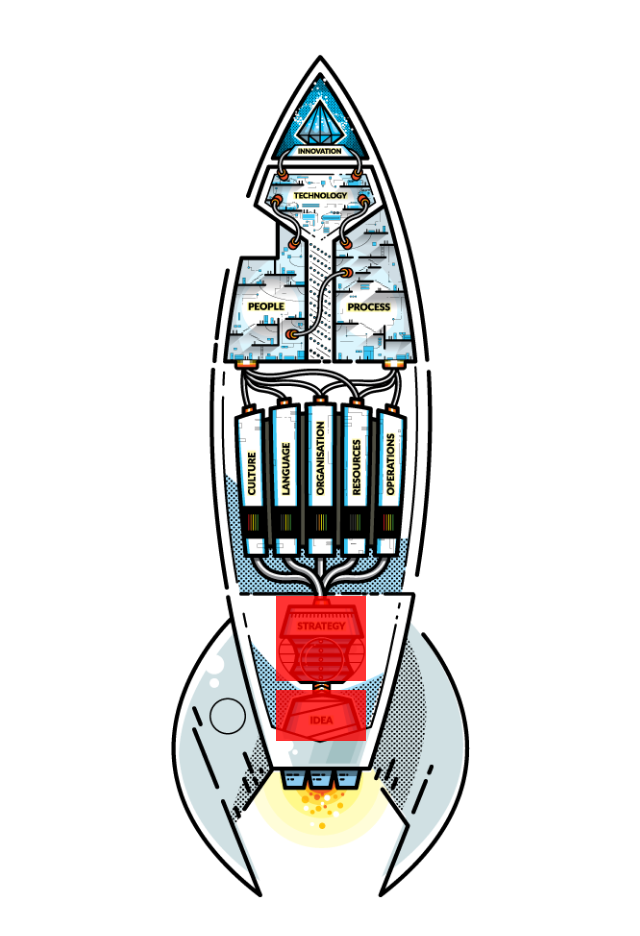
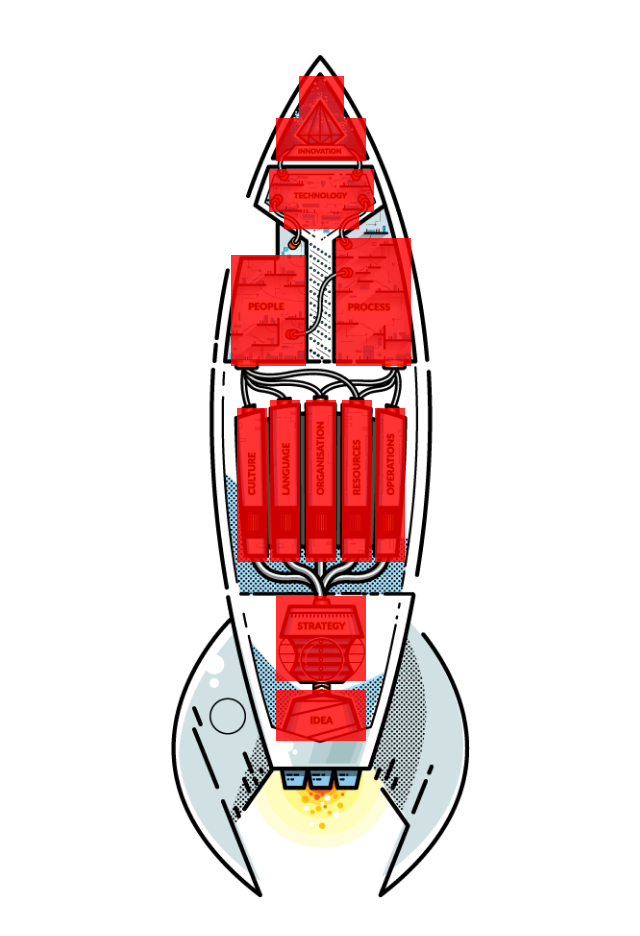
Before and after one commit to ensemble-technology/spaceship, a website: page lala/spaceship/index.html in a window 1280 px wide. Shown: the whole page, without its empty margins (319-959 px from the left). Drawn offline with Linux system fonts and the light colour scheme.

Commit message:
hover mapping in spaceship

```diff
--- a/lala/spaceship/index.html
+++ b/lala/spaceship/index.html
@@ -44,6 +44,138 @@
         background-color: rgba(255, 0, 0, 0.8);
       }
 
+      #spc-si-innovation {
+        position: absolute;
+
+        left: 0;
+        right: 0;
+        margin: 0 auto;
+
+        top: 3%;
+
+        width: 15%;
+        height: 5%;
+      }
+
+      #spc-si-innovation2 {
+        position: absolute;
+
+        left: 0;
+        right: 0;
+        margin: 0 auto;
+
+        top: 8%;
+
+        width: 30%;
+        height: 5%;
+      }
+
+      #spc-si-technology {
+        position: absolute;
+
+        left: 0;
+        right: 0;
+        margin: 0 auto;
+
+        top: 14%;
+
+        width: 35%;
+        height: 5%;
+      }
+
+      #spc-si-technology2 {
+        /*background-color: rgba(0, 255, 0, 0.5);*/
+        position: absolute;
+
+        left: 0;
+        right: 0;
+        margin: 0 auto;
+
+        top: 19%;
+
+        width: 25%;
+        height: 2%;
+      }
+
+      #spc-si-people {
+        position: absolute;
+
+        height: 13%;
+        width: 25%;
+
+        top: 24%;
+
+        left: 20%;
+      }
+
+      #spc-si-process {
+        position: absolute;
+
+        height: 15%;
+        width: 25%;
+
+        top: 22%;
+
+        right: 20%;
+      }
+
+      #spc-si-culture {
+        position: absolute;
+
+        height: 18%;
+        width: 10%;
+
+        bottom: 40%;
+
+        right: 22%;
+      }
+
+      #spc-si-language {
+        position: absolute;
+
+        height: 19%;
+        width: 10%;
+
+        bottom: 40%;
+
+        right: 33%;
+      }
+
+      #spc-si-organisation {
+        position: absolute;
+
+        height: 19%;
+        width: 10%;
+
+        bottom: 40%;
+
+        left: 0;
+        right: 0;
+        margin: 0 auto;
+      }
+
+      #spc-si-resources {
+        position: absolute;
+
+        height: 19%;
+        width: 10%;
+
+        bottom: 40%;
+
+        left: 33%;
+      }
+
+      #spc-si-operations {
+        position: absolute;
+
+        height: 18%;
+        width: 10%;
+
+        bottom: 40%;
+
+        left: 22%;
+      }
+
       #spc-si-strategy {
         position: absolute;
 
@@ -73,12 +205,14 @@
   </head>
   <body>
     <div class="spaceship-container">
-      <img src="src/img/top-open.png" alt=""/>
-      <img src="src/img/middle-open.png" alt=""/>
-      <img src="src/img/bottom-open.png" alt=""/>
+      <img src="src/img/top-open.png" data-spacesec="top"/>
+      <img src="src/img/middle-open.png" data-spacesec="middle"/>
+      <img src="src/img/bottom-open.png" data-spacesec="bottom"/>
 
       <div id="spc-si-innovation" class="spc-si-item" data-spacepart="top"></div>
+      <div id="spc-si-innovation2" class="spc-si-item" data-spacepart="top"></div>
       <div id="spc-si-technology" class="spc-si-item" data-spacepart="top"></div>
+      <div id="spc-si-technology2" class="spc-si-item" data-spacepart="top"></div>
       <div id="spc-si-people" class="spc-si-item" data-spacepart="top"></div>
       <div id="spc-si-process" class="spc-si-item" data-spacepart="top"></div>
 
@@ -86,6 +220,7 @@
       <div id="spc-si-language" class="spc-si-item" data-spacepart="middle"></div>
       <div id="spc-si-organisation" class="spc-si-item" data-spacepart="middle"></div>
       <div id="spc-si-resources" class="spc-si-item" data-spacepart="middle"></div>
+      <div id="spc-si-operations" class="spc-si-item" data-spacepart="middle"></div>
 
       <div id="spc-si-strategy" class="spc-si-item" data-spacepart="bottom"></div>
       <div id="spc-si-idea" class="spc-si-item" data-spacepart="bottom"></div>
@@ -109,9 +244,17 @@
             if (elSrc.includes('-open')) {
               var newSrc = elSrc.replace('-open', '-closed')
               el.attr('src', newSrc);
+              var spacesec = el.data('spacesec');
+              $('.spc-si-item[data-spacepart="' + spacesec +'"]').css({
+                display: 'none'
+              });
             } else if (elSrc.includes('-closed')) {
               var newSrc = elSrc.replace('-closed', '-open');
               el.attr('src', newSrc);
+              var spacesec = el.data('spacesec');
+              $('.spc-si-item[data-spacepart="' + spacesec +'"]').css({
+                display: 'block'
+              });
             }
         });
 
@@ -154,6 +297,10 @@
                 display: 'none'
               });
             });
+
+        $('.spc-si-item').click(function(e) {
+              $('[data-spacesec="' + $(e.target).data('spacepart') + '"]').click();
+            });
       });
     </script>
   </body>
```
